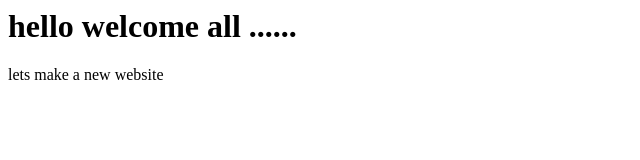
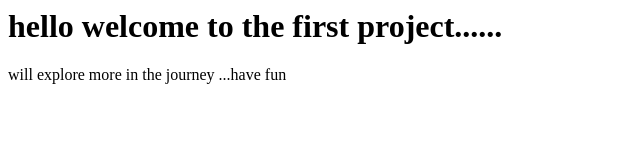
Before and after one commit to Suman128git/git-project, a plain HTML site: page index.html in a window 1280 px wide. Shown: the whole page, without its empty margins (0-640 px from the left). Drawn offline with Linux system fonts and the light colour scheme.

Commit message:
Update index.html

```diff
--- a/index.html
+++ b/index.html
@@ -5,7 +5,7 @@
     <title>Document</title>
 </head>
 <body>
-    <h1>hello welcome all ......</h1>
-    <p>lets make a new website</p>
+    <h1>hello welcome to the first project......</h1>
+    <p>will explore more in the journey ...have fun  </p>
 </body>
 </html>
```
